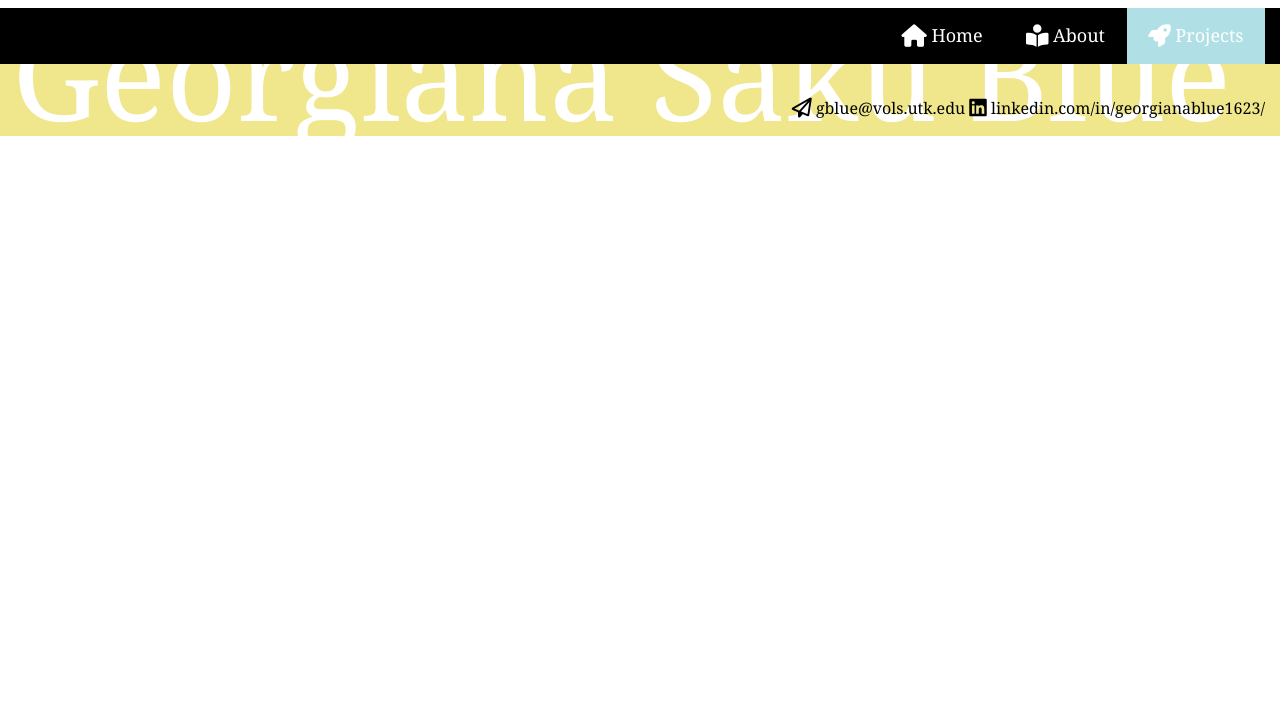
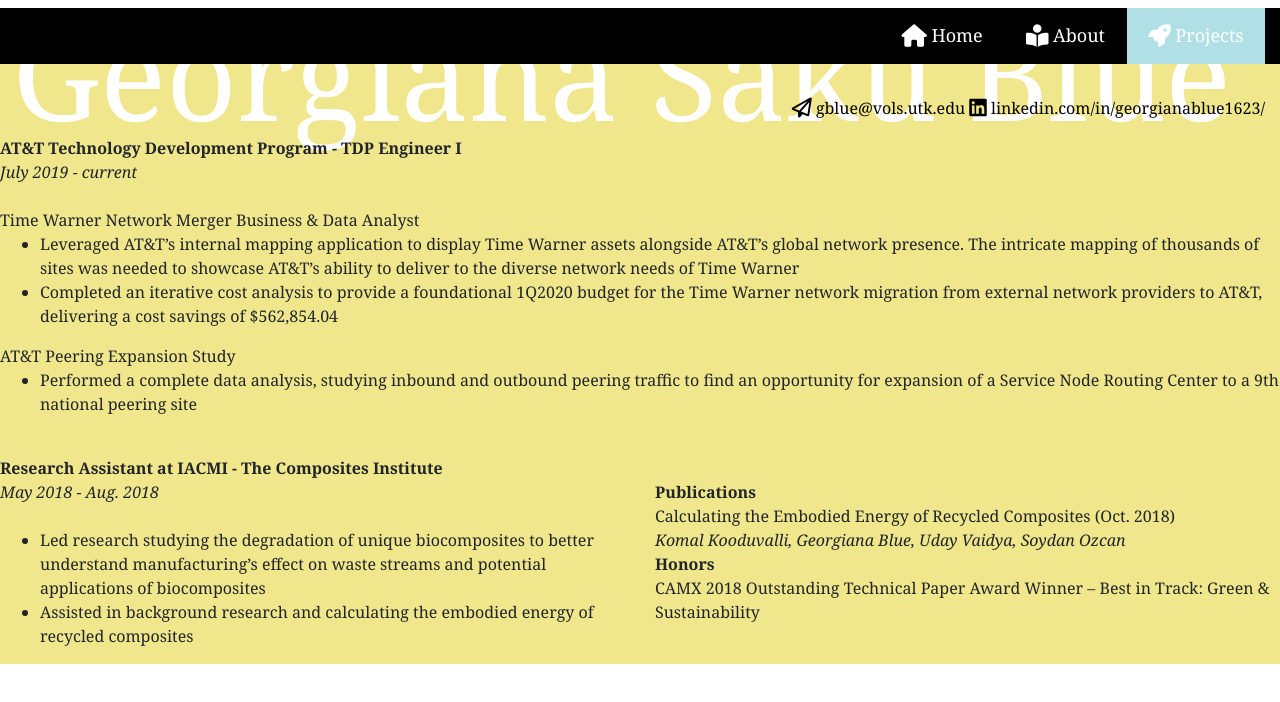
Before and after one commit to ggib23/ggib23.github.io, a plain HTML site: page v3xp.html in a window 1280 px wide. Drawn offline with nearby package versions, Linux system fonts and the light colour scheme.

Commit message:
xp update

```diff
--- a/v3StyleSheet.css
+++ b/v3StyleSheet.css
@@ -121,23 +121,19 @@
     border-color: black;
   }
   #map {
-    width: 90%;
+    width: 30%;
     border-width: .05em;
     border-style: solid;
     border-color: black;
   }
   #iacmi {
-    width: 57%;
+    width: 25.4%;
     border-width: .05em;
     border-style: solid;
     border-color: black;
-    margin-bottom: 1em;
   }
   #design {
-    position: absolute;
-    width: 50%;
-    margin: -1em 1em 3em 3.5em;
-    float: left;
+    width: 25.5%;
     border-width: .05em;
     border-style: solid;
     border-color: black;
@@ -151,6 +147,7 @@
     width: 25%;
     filter: grayscale(95%);
   }
+/*slider styling*/
 
 /*background styling*/
   #footer {
--- a/v3xp.html
+++ b/v3xp.html
@@ -6,7 +6,7 @@
     <title> v3-portfolio </title>
     <link rel="stylesheet" href="https://stackpath.bootstrapcdn.com/bootstrap/4.4.1/css/bootstrap.min.css"
         integrity="sha384-Vkoo8x4CGsO3+Hhxv8T/Q5PaXtkKtu6ug5TOeNV6gBiFeWPGFN9MuhOf23Q9Ifjh" crossorigin="anonymous">
-    <link href="v3StyleSheet.css" rel="stylesheet">
+    <link href="v3StyleSheet.css" rel="stylesheet" type="text/css">
     <!-- Link to Font Awesome CDN - Content Delivery Network -->
     <script src="https://kit.fontawesome.com/4be3a457eb.js" crossorigin="anonymous"></script>
 </head>
@@ -34,3 +34,42 @@
             </div>
         </div>
         <div class="row" style="background-color: khaki;">
+
+        <div class="row" style="background-color: khaki;">
+            <div class="col-xl">
+                <b>AT&T Technology Development Program - TDP Engineer I</b><br>
+                <i> July 2019 - current </i><br><br>
+                Time Warner Network Merger Business & Data Analyst
+                <ul>
+                    <li>Leveraged AT&T’s internal mapping application to display Time Warner assets alongside AT&T’s
+                        global network presence. The intricate mapping of thousands of sites was needed to showcase
+                        AT&T’s ability to deliver to the diverse network needs of Time Warner</li>
+                    <li>Completed an iterative cost analysis to provide a foundational 1Q2020 budget for the Time Warner
+                        network migration from external network providers to AT&T, delivering a cost savings of
+                        $562,854.04 </li>
+                </ul>
+                AT&T Peering Expansion Study
+                <ul>
+                    <li>Performed a complete data analysis, studying inbound and outbound peering traffic to find an
+                        opportunity for expansion of a Service Node Routing Center to a 9th national peering site</li>
+                </ul>
+            </div>
+        </div>
+        <div class="row pt-4" style="background-color: khaki;">
+            <div class="col-xl">
+                <b>Research Assistant at IACMI - The Composites Institute</b><br>
+                <i>May 2018 - Aug. 2018</i><br><br>
+                <ul>
+                    <li>Led research studying the degradation of unique biocomposites to better understand
+                        manufacturing’s effect on waste streams and potential applications of biocomposites </li>
+                    <li>Assisted in background research and calculating the embodied energy of recycled composites</li>
+                </ul>
+            </div>
+            <div class="col-xl pt-4">
+                <b>Publications</b><br>
+                Calculating the Embodied Energy of Recycled Composites (Oct. 2018)<br>
+                <i>Komal Kooduvalli, Georgiana Blue, Uday Vaidya, Soydan Ozcan</i><br>
+                <b>Honors</b><br>
+                CAMX 2018 Outstanding Technical Paper Award Winner – Best in Track: Green & Sustainability
+            </div>
+        </div>
```
